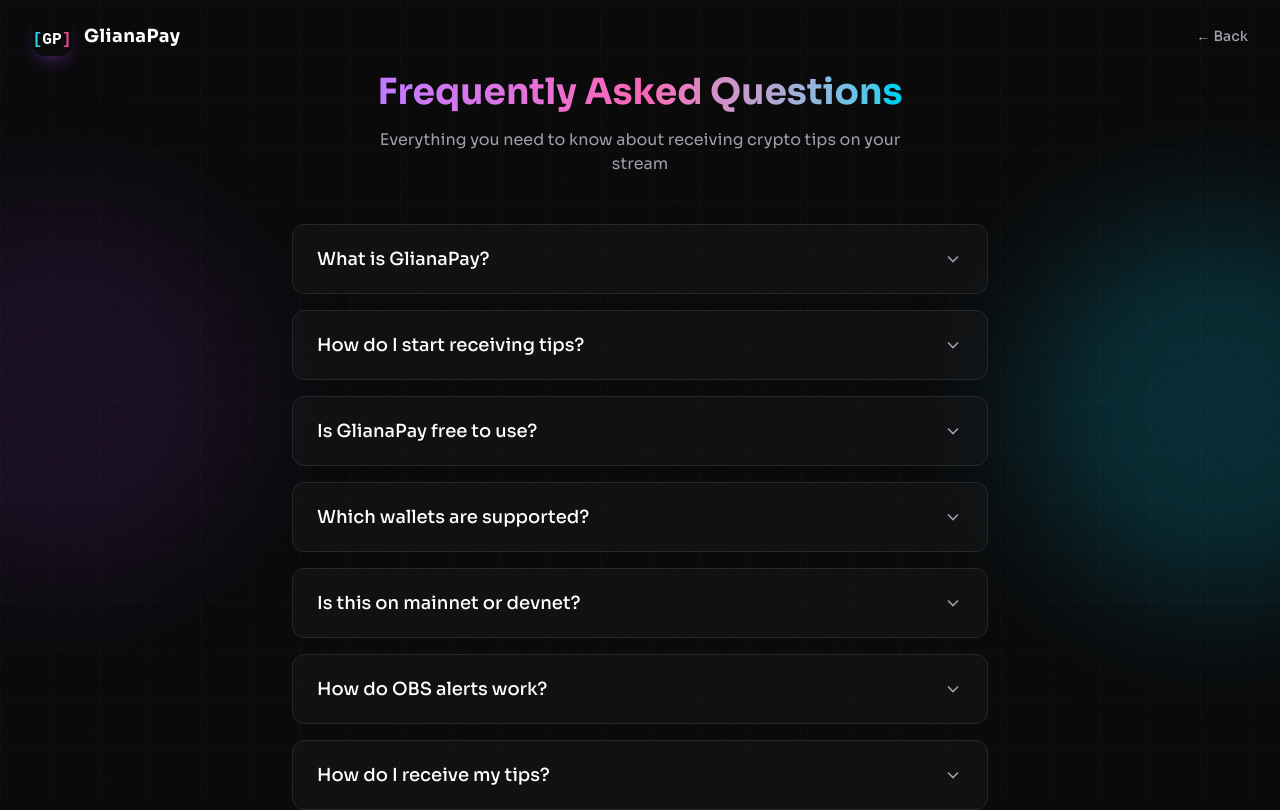
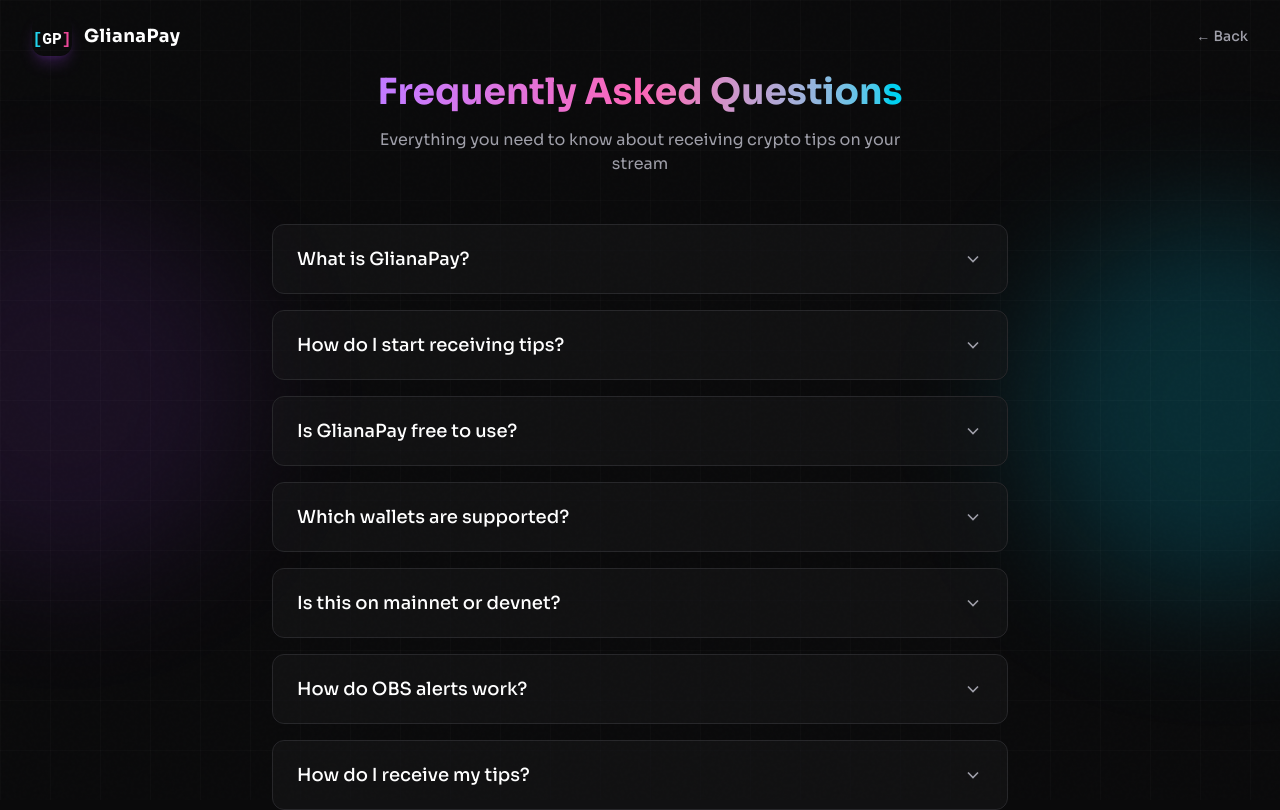
Before and after one commit to Gliana-Labs/gliana-pay-web, a SvelteKit app: page /faq in a window 1280 px wide. Shown: the top 810 px of the page. Built offline with nearby package versions, Linux system fonts and the light colour scheme.

Commit message:
fix: add w-full to FAQ container to prevent width jump on desktop

```diff
--- a/src/routes/faq/+page.svelte
+++ b/src/routes/faq/+page.svelte
@@ -134,7 +134,7 @@
     >
   </div>
 
-  <div class="relative z-10 max-w-3xl mx-auto px-4 pt-0 pb-8 flex-1">
+  <div class="relative z-10 max-w-3xl w-full mx-auto px-4 pt-0 pb-8 flex-1">
     <div class="text-center mb-12">
       <h1 class="text-3xl md:text-4xl font-bold mb-4">
         <span
```
